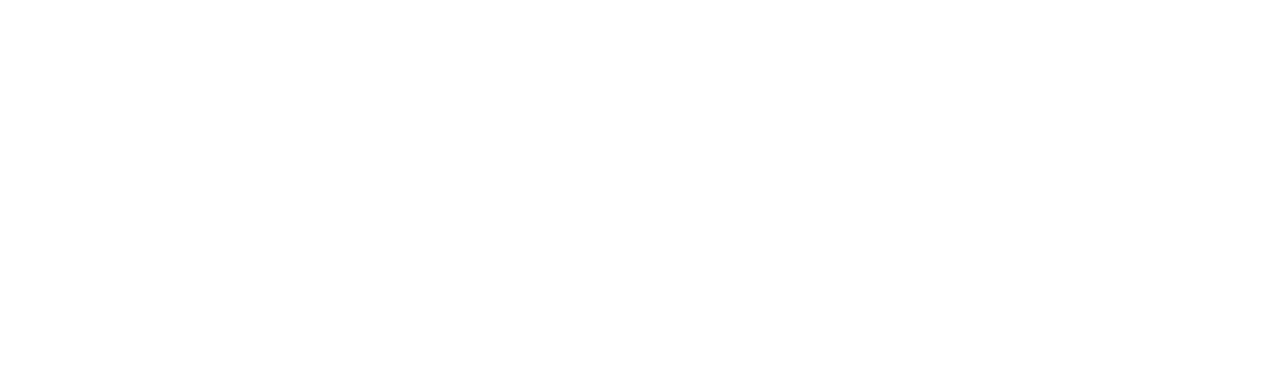
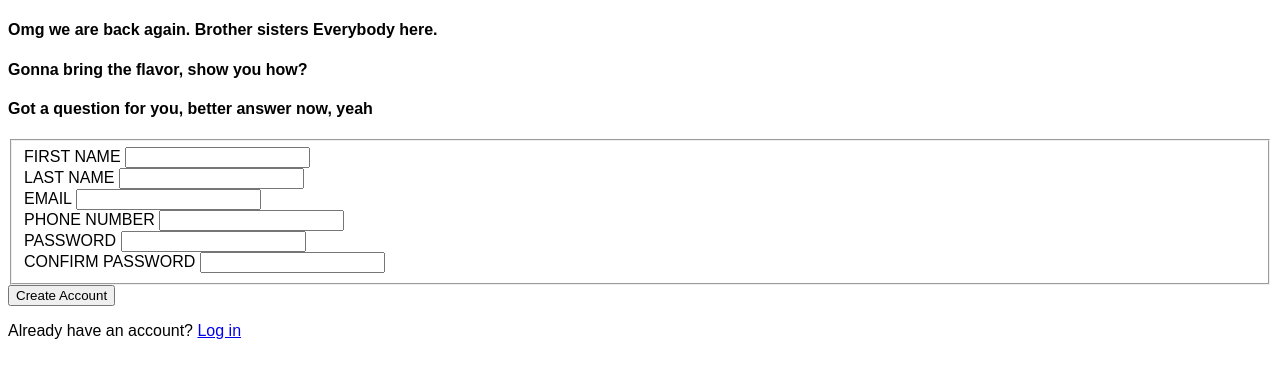
Before and after one commit to Hussain-Asim/Sign-up-Form, a plain HTML site: page index.html in a window 1280 px wide. Drawn offline with Linux system fonts and the light colour scheme.

Commit message:
make form skeleton.

```diff
--- a/index.css
+++ b/index.css
@@ -1,3 +1,3 @@
 body {
-    font-family: system-ui, "Segoe UI", Roboto, Helvetica, Arial, sans-serif, "Apple Color Emoji", "Segoe UI Emoji", "Segoe UI Symbol";
+    font-family:  Arial, Helvetica, sans-serif,system-ui;
   }
--- a/index.html
+++ b/index.html
@@ -1,5 +1,6 @@
 <!DOCTYPE html>
 <html lang="en">
+
 <head>
     <meta charset="UTF-8">
     <meta name="viewport" content="width=device-width, initial-scale=1.0">
@@ -7,7 +8,61 @@
     <link rel="stylesheet" href="index.css">
     <script src="index.js" defer></script>
 </head>
+
 <body>
+    <div>
+        <h4>Omg we are back again. Brother sisters Everybody here.</h4>
+        <h4>Gonna bring the flavor, show you how?</h4>
+        <h4>Got a question for you, better answer now, yeah</h4>
+    </div>
+
+    <form action="" method="post">
+<fieldset>
+        <div>
+            <label for="first-name">
+                <span id="firstName">FIRST NAME</span></label>
+            <input type="text" name="first-name" id="first-name">
+        </div>
+
+        <div>
+            <label for="last-name">
+                <span id="lastName">LAST NAME</span></label>
+            <input type="text" name="last-name" id="last-name">
+        </div>
+
+        <div>
+            <label for="email">
+                <span id="Email">EMAIL</span>
+            </label>
+            <input type="email" name="email" id="email">
+        </div>
+
+        <div>
+            <label for="number">
+                <span id="phoneNumber">PHONE NUMBER</span>
+            </label>
+            <input type="number" name="number" id="number">
+        </div>
+
+        <div>
+            <label for="password">
+                <span id="Password">PASSWORD</span>
+            </label>
+            <input type="password" name="password" id="password">
+        </div>
+
+        <div>
+            <label for="confirmPassword">
+                <span id="ConfirmPassword">CONFIRM PASSWORD</span>
+            </label>
+            <input type="password" name="confirmPassword" id="confirmPassword">
+        </div>
+    </fieldset>
+        <button type="submit">Create Account</button>
+    </form>
+
+<p>Already have an account? <a href="Log in">Log in</a></p>
 
 </body>
+
 </html>
```
Also changed, not shown: 1 other file.
